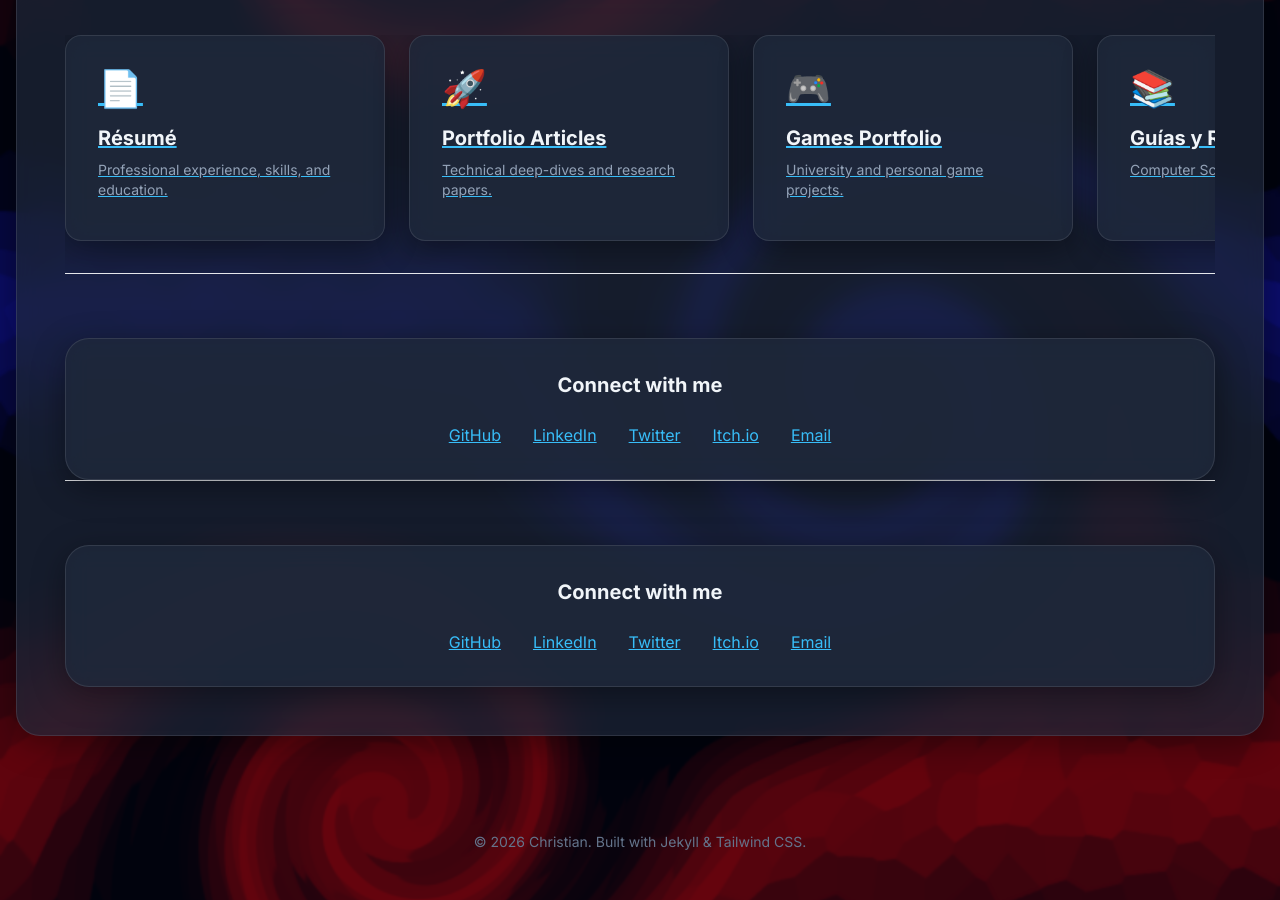
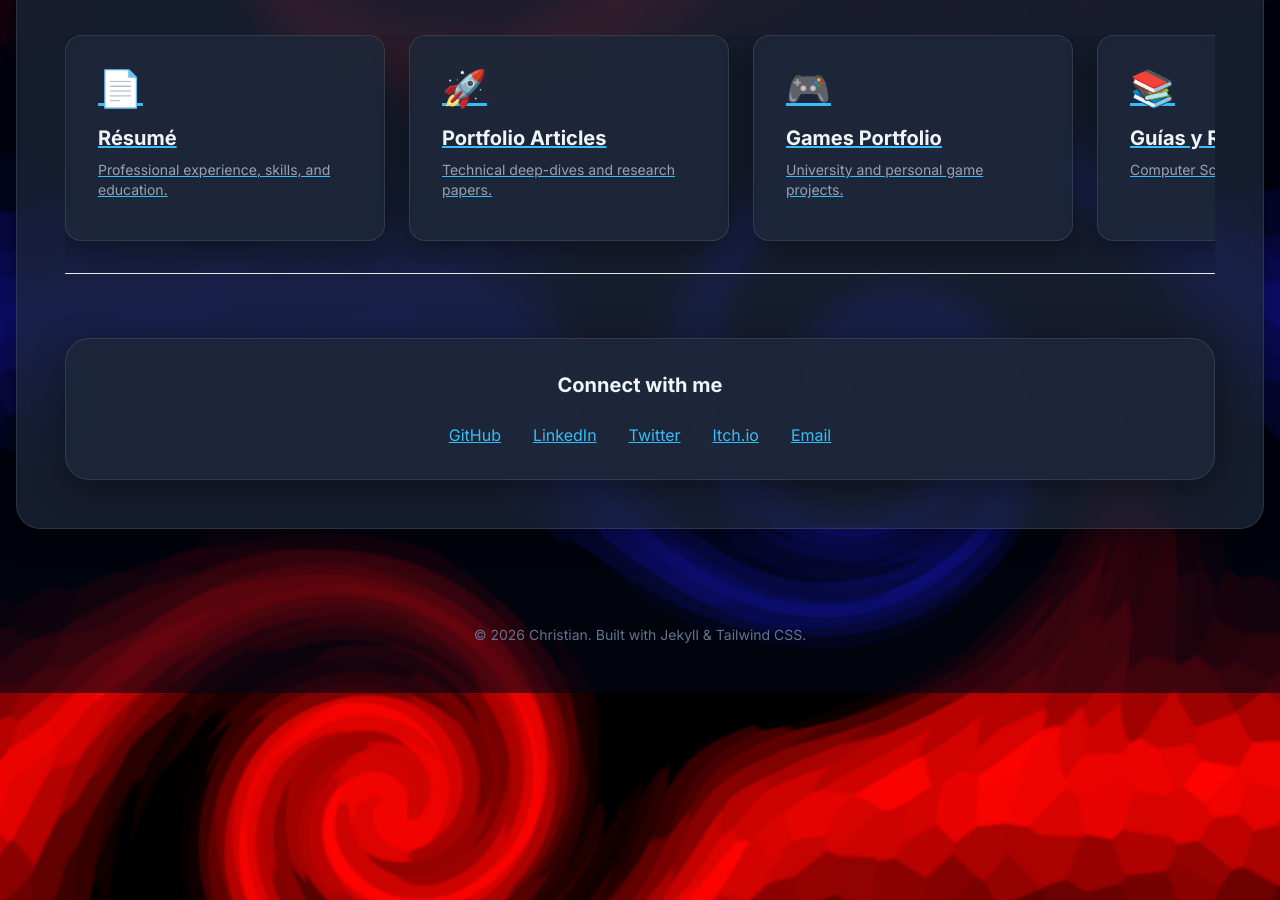
Before and after one commit to maniatic0/maniatic0.github.io, a Jekyll site: the page built from index.md, in a window 1280 px wide and 900 px high, scrolled down 837 px. Built offline with Jekyll 4.4.1, drawn with Linux system fonts in a browser that asks for light colours; nearby versions of some CDN libraries.

Commit message:
Removed duplicated socials

```diff
--- a/index.md
+++ b/index.md
@@ -72,27 +72,3 @@ Stay tuned for my updated projects, research, and experience.
         </a>
     </div>
 </div>
-
-
----
-
-<div class="max-w-6xl mx-auto mt-16 glass-card p-8 rounded-3xl">
-    <h3 class="text-white font-bold text-xl mb-6 text-center">Connect with me</h3>
-    <div class="flex flex-wrap justify-center gap-8 text-slate-400">
-        <a href="https://github.com/maniatic0" class="hover:text-sky-400 transition-colors flex items-center gap-2">
-            <span class="font-medium">GitHub</span>
-        </a>
-        <a href="https://ve.linkedin.com/in/christian-oliveros-69a98311a" class="hover:text-sky-400 transition-colors flex items-center gap-2">
-            <span class="font-medium">LinkedIn</span>
-        </a>
-        <a href="https://x.com/CHChistris" class="hover:text-sky-400 transition-colors flex items-center gap-2">
-            <span class="font-medium">Twitter</span>
-        </a>
-        <a href="https://maniatico.itch.io/" class="hover:text-sky-400 transition-colors flex items-center gap-2">
-            <span class="font-medium">Itch.io</span>
-        </a>
-        <a href="mailto:christianol_work@outlook.com" class="hover:text-sky-400 transition-colors flex items-center gap-2">
-            <span class="font-medium">Email</span>
-        </a>
-    </div>
-</div>
```
